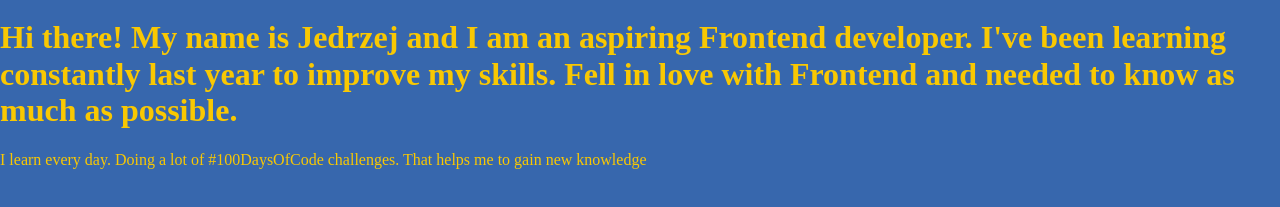
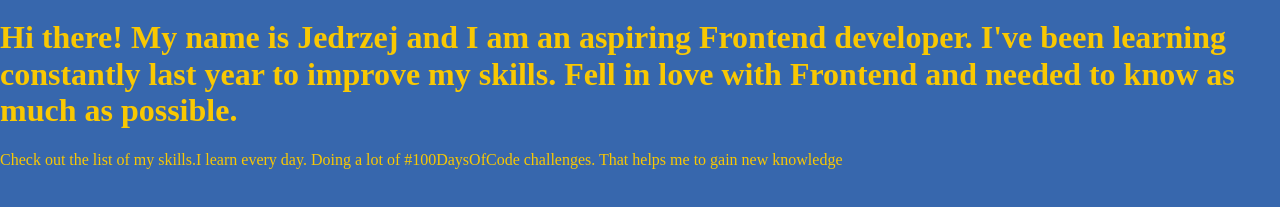
Before and after one commit to JMPaulus/jmpaulus.github.io, a website: page src/content/index.html in a window 1280 px wide. Shown: the part 21-228 px from the top of the page. Drawn offline with nearby package versions, Linux system fonts and the light colour scheme; files that its build step writes are made by us from their sources.

Commit message:
added description of my

```diff
--- a/src/content/index.html
+++ b/src/content/index.html
@@ -41,6 +41,6 @@
 
     <script src="js/main.js" class="hero image"></script>
     <h1 class="hero__title">Hi there! My name is Jedrzej and I am an aspiring Frontend developer. I've been learning constantly last year to improve my skills. Fell in love with Frontend and needed to know as much as possible.</h1>
-    <p>I learn every day. Doing a lot of #100DaysOfCode challenges. That helps me to gain new knowledge</p>
+    <p class="hero__description">Check out the list of my skills.I learn every day. Doing a lot of #100DaysOfCode challenges. That helps me to gain new knowledge</p>
   </body>
 </html>
```
